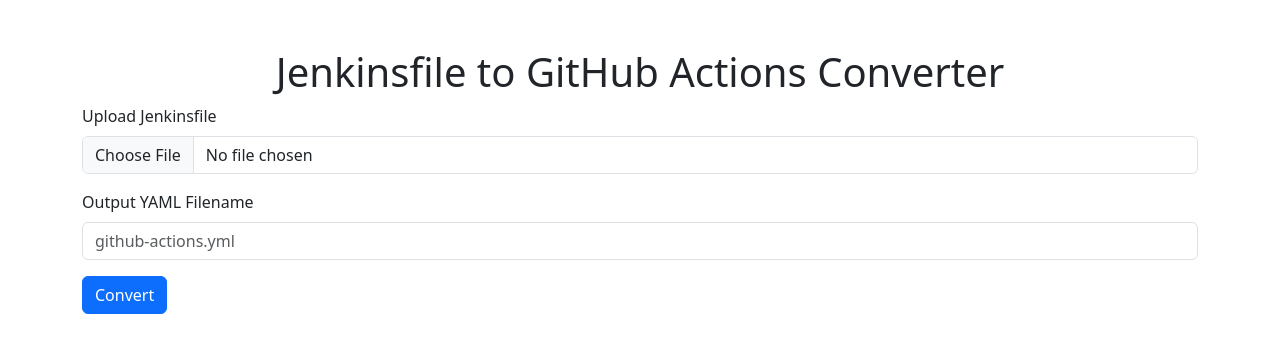
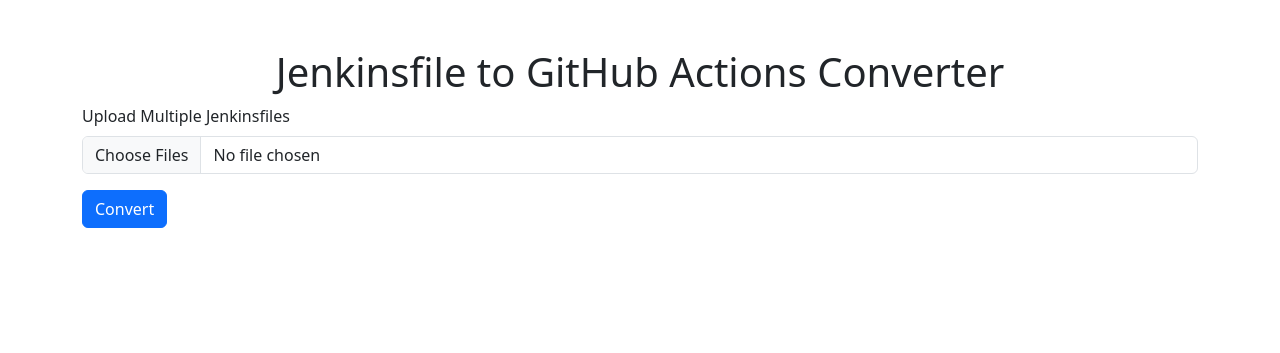
Before and after one commit to sudhir-ga/jenkins_githubactions, a Flask app: page / in a window 1280 px wide. Shown: the top 353 px of the page. Run offline with Flask 3, Linux system fonts and the light colour scheme.

Commit message:
ui updates for multiple files

```diff
--- a/j2g/app.py
+++ b/j2g/app.py
@@ -1,6 +1,7 @@
 import os
 import docker
-from flask import Flask, request, render_template, send_from_directory
+import zipfile
+from flask import Flask, request, render_template, send_file
 
 app = Flask(__name__)
 app.config["UPLOAD_FOLDER"] = "./uploads"
@@ -14,19 +15,25 @@
 @app.route("/", methods=["GET", "POST"])
 def index():
     if request.method == "POST":
-        # Handle file upload and YAML filename
-        jenkinsfile = request.files["jenkinsfile"]
-        yaml_filename = request.form["yaml_filename"]
+        uploaded_files = request.files.getlist("jenkinsfiles")
+        if not uploaded_files:
+            return "No files uploaded.", 400
 
-        if jenkinsfile and yaml_filename:
-            jenkinsfile_path = os.path.join(app.config["UPLOAD_FOLDER"], "Jenkinsfile")
-            output_path = os.path.join(app.config["OUTPUT_FOLDER"], yaml_filename)
+        yaml_files = []
+        for file in uploaded_files:
+            if file.filename == "":
+                continue
 
             # Save the uploaded Jenkinsfile
-            jenkinsfile.save(jenkinsfile_path)
+            jenkinsfile_path = os.path.join(app.config["UPLOAD_FOLDER"], file.filename)
+            file.save(jenkinsfile_path)
+
+            # Generate a unique YAML output filename
+            output_filename = f"{os.path.splitext(file.filename)[0]}-github-actions.yml"
+            output_path = os.path.join(app.config["OUTPUT_FOLDER"], output_filename)
 
             try:
-                # Run the Docker container
+                # Run the Docker container for each file
                 docker_client.containers.run(
                     "jenkins-to-github",  # Your Docker image name
                     f"{jenkinsfile_path} {output_path}",
@@ -35,9 +42,18 @@
                     },
                     remove=True
                 )
-                return send_from_directory(app.config["OUTPUT_FOLDER"], yaml_filename, as_attachment=True)
+                yaml_files.append(output_path)
             except Exception as e:
-                return f"Error: {e}"
+                return f"Error processing {file.filename}: {e}", 500
+
+        # Create a ZIP file with all YAML outputs
+        zip_path = "./outputs/github-actions-results.zip"
+        with zipfile.ZipFile(zip_path, "w") as zipf:
+            for yaml_file in yaml_files:
+                zipf.write(yaml_file, os.path.basename(yaml_file))
+
+        # Return the ZIP file as a download
+        return send_file(zip_path, as_attachment=True)
 
     return render_template("index.html")
 
--- a/j2g/templates/index.html
+++ b/j2g/templates/index.html
@@ -11,12 +11,8 @@
         <h1 class="text-center">Jenkinsfile to GitHub Actions Converter</h1>
         <form method="POST" enctype="multipart/form-data">
             <div class="mb-3">
-                <label for="jenkinsfile" class="form-label">Upload Jenkinsfile</label>
-                <input class="form-control" type="file" name="jenkinsfile" required>
-            </div>
-            <div class="mb-3">
-                <label for="yaml_filename" class="form-label">Output YAML Filename</label>
-                <input class="form-control" type="text" name="yaml_filename" placeholder="github-actions.yml" required>
+                <label for="jenkinsfiles" class="form-label">Upload Multiple Jenkinsfiles</label>
+                <input class="form-control" type="file" name="jenkinsfiles" multiple required>
             </div>
             <button type="submit" class="btn btn-primary">Convert</button>
         </form>
```
Also changed, not shown: 2 other files.
